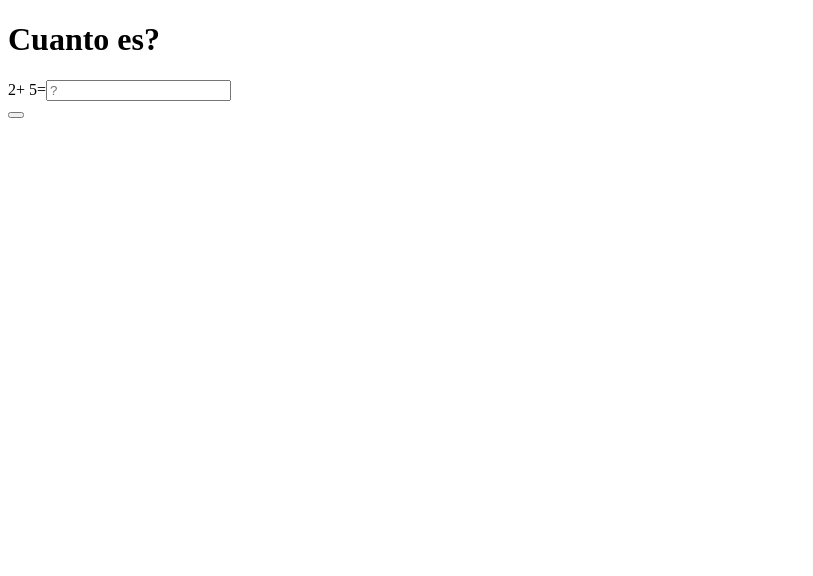
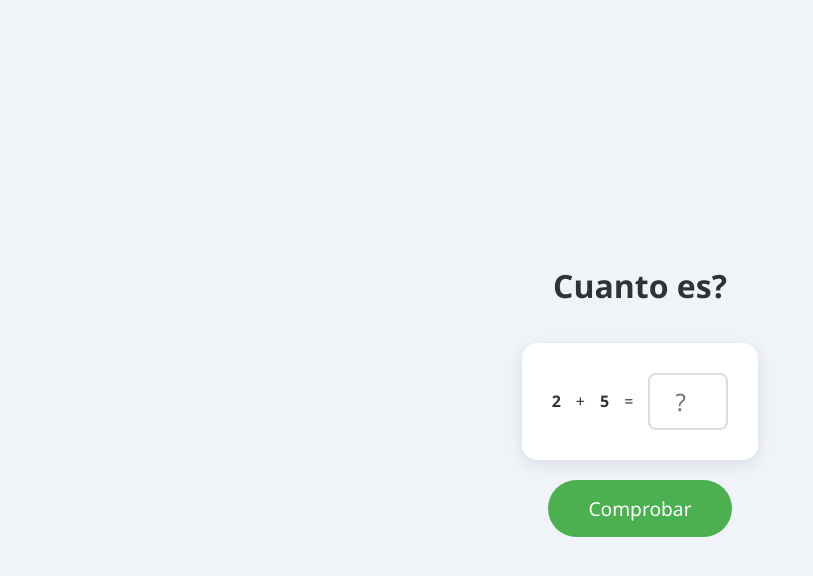
Before and after one commit to Chrisrme2802/TrabajosPractica, a React (Vite) app in the folder MathLingo/frontend/: page / in a window 1280 px wide. Shown: the top 576 px of the page, without its empty margins (0-813 px from the left). Built offline with nearby package versions, Linux system fonts and the light colour scheme.

Commit message:
Ya funciona

```diff
--- a/MathLingo/frontend/src/App.css
+++ b/MathLingo/frontend/src/App.css
@@ -0,0 +1,73 @@
+.App {                          /* Posicion => Texto => Visual => Otros */
+  display: flex;                /* Posicion = Posicionamiento => Capa => Coordenadas */
+  flex-direction: column;       /* Caja = Display => Alineaciones => Dimensiones => Margenes => Relleno */
+  align-items: center;          /* Texto = Fuente => Tamaño => Grosor => Alineacion => Color => Espaciado */
+  justify-content: center;      /* Visuales = Fondo => Bordes => Efectos */
+  gap: 20px;
+  min-height: 100vh;            /* vh es el porcentaje % de  altura de la pantalla que se este usando, vw lo mismo pero de ancho */
+  font-family: var(--fuente-principal);
+  background-color: var(--color-fondo);
+}
+
+.card-operacion {
+  display: flex;
+  align-items: center;
+  gap: 15px;
+  padding: 30px;
+  background: var(--color-blanco);
+  border-radius: 15px;
+  box-shadow: 0 4px 15px rgba(0,0,0,0.1);       /* 0px (horizontal) 4px (vertical) 10px (desenfoque) rgba(0,0,0,0.1) (color (rgb) y transparencia del 0 a 1 */
+  transition: transform 0.3s, box-shadow 0.3s;
+}
+
+.card-operacion:hover {
+  transform: translateY(-5px);
+  box-shadow: 0px 10px 20px rgba(0,0,0,0.15);
+}
+
+.numero {
+  font-weight: bold;
+  color: var(--color-texto);
+}
+
+.operador {
+  color: var(--color-texto);
+}
+
+.input-respuesta {
+  width: 80px;
+  padding: 10px;
+  font-size: 1.5rem;
+  text-align: center;
+  border-radius: 8px;
+  border: 2px solid #ddd;
+}
+
+.boton-comprobar {
+  padding: 15px 40px;
+  font-size: 1.2rem;
+  color: white;
+  background-color: var(--color-primario);
+  border: none;
+  border-radius: 50px;
+  transition: transform 0.2s, background-color 0.2s;        /* La transicion a otros estados como hover */
+}
+
+.boton-comprobar:hover {
+  transform: scale(1.05);
+  background-color: var(--color-primario-oscuro);
+}
+
+.overlay-lottie {
+  position: fixed;                        /* El elemento es totalmente independiente de todo lo demas */
+  z-index: 1000;                          /* Es la profundidad en el documento */
+  left: 0;
+  top: 0;
+  display: flex;
+  align-items: center;
+  justify-content: center;
+  width: 100vw;
+  height: 100vh;
+  background-color: var(--color-translucido);
+  pointer-events: none;             /* Evita que sea alterado de cualquier forma por el raton */
+}
--- a/MathLingo/frontend/src/App.jsx
+++ b/MathLingo/frontend/src/App.jsx
@@ -1,6 +1,5 @@
 import { DotLottieReact } from '@lottiefiles/dotlottie-react';
 import { useState, useRef, useEffect } from "react"   //Metodo hook de react
-import AnimacionCelebracion  from './assets\animaciones\AnimacionCelebracion.lottie';
 import './App.css'
 
 function App() {
@@ -63,12 +62,13 @@ function App() {
         />
         </div>
 
-        <button onClick={comprobarRespuesta} className="boton-comprobar"> </button>
+        <button onClick={comprobarRespuesta} className="boton-comprobar">Comprobar</button>
 
+        {/* No se ocupa nada para entrar a la animacion ya que esta en public, para el navegador public es raiz */}
         {celebracion && (
         <div className="overlay-lottie">
           <DotLottieReact
-            src={AnimacionCelebracion}
+            src= "assets/animaciones/AnimacionCelebracion.lottie"
             dotLottieRefCallback={(dotLottie) => {
               lottieRef.current = dotLottie;
             }}
--- a/MathLingo/frontend/src/index.css
+++ b/MathLingo/frontend/src/index.css
@@ -0,0 +1,68 @@
+/* Valores base de la app */
+:root {
+  /* Paleta de colores */
+  --color-primario: #4caf50;
+  --color-primario-oscuro: #409445;
+  --color-secundario: #ff6b6b;
+  --color-fondo: #f0f4f8;
+  --color-translucido: rgba(255, 255, 255, 0.7);
+  --color-texto: #2d3436;
+  --color-blanco: #ffffff;
+
+  /* Sombras base */
+  --sombra-suave: 0 4px 6px rgba(0, 0, 0, 0.1);
+  --sombra-fuerte: 0 10px 20px rgba(0, 0, 0, 0.15);
+
+  /* Tipografía */
+  --fuente-principal: 'Segoe UI', Roboto, Helvetica, Arial, sans-serif;
+}
+
+/* Valores generales para tema de navegador */
+* {
+  margin: 0;
+  padding: 0;
+  box-sizing: border-box; /* Evita que el padding afecte el tamaño */
+}
+
+html, body {
+  height: 100%;
+  width: 100%;      /* Igual reseta todo */
+  margin: 0;
+  padding: 0;
+}
+
+/* Cuerpo donde desarrollas todo lo relacionado con la app, no toda la pagina */
+body {
+  display: flex;
+  justify-content: center;
+  align-items: center;
+  font-family: var(--fuente-principal);
+  background-color: var(--color-fondo);
+}
+
+/* Titulos prehechos */
+h1, h2, h3 {
+  margin-bottom: 1rem;
+  color: var(--color-texto);
+}
+
+/* Con todo lo que no sea simple texto si tengo que heredar las cosas */
+/* Botones prehechos */
+button {
+  font-family: inherit; /* Hereda la fuente del body */
+  cursor: pointer;
+  border: none;
+  outline: none;
+}
+
+/* Cosas que haga click */
+input {
+  font-family: inherit;
+  outline: none;
+}
+
+/* Las imagenes tambien tienen sus propiedades */
+img {
+  max-width: 100%;
+  display: block;
+}
```
Also changed, not shown: 1 other file (tests, documents, lock files or other folders).
